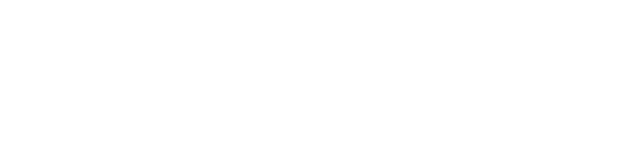
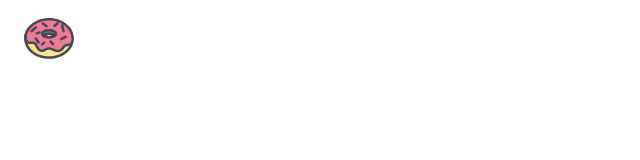
Before and after one commit to alvingomez/grandmas-sweets, a plain HTML site: page index.html in a window 1280 px wide. Shown: the whole page, without its empty margins (0-640 px from the left). Drawn offline with nearby package versions, Linux system fonts and the light colour scheme.

Commit message:
Icons and navbar
I have added the icon finder comment links for the following icons. I added the navbar-brand icon donut.

```diff
--- a/index.html
+++ b/index.html
@@ -17,6 +17,42 @@
   </head>
   <body>
 
+      <!-- icons -->
+  <!--
+    https://www.iconfinder.com/icons/2427887/dessert_donut_doughnut_fat_sweets_icon
+    Creative Commons (Attribution 3.0 Unported);
+    https://www.iconfinder.com/korawan_m
+         -->
+  <!--
+    https://www.iconfinder.com/icons/2427860/baguette_bread_bread_loaf_food_toast_icon
+    Creative Commons (Attribution 3.0 Unported);
+    https://www.iconfinder.com/korawan_m
+         -->
+  <!--
+    https://www.iconfinder.com/icons/2427875/cup_cupcake_dessertice_cream_yogurt_icon
+    Creative Commons (Attribution 3.0 Unported);
+    https://www.iconfinder.com/korawan_m
+         -->
+  <!--
+    https://www.iconfinder.com/icons/2671457/candy_sweets_treat_trick_icon
+    Creative Commons (Attribution 3.0 Unported);
+    https://www.iconfinder.com/bluelabelicons
+         -->
+  <!--end of icons icons -->
+
+    <header id="header">
+      <nav class="navbar navbar-expand-lg px-4">
+         <!--
+    https://www.iconfinder.com/icons/2427887/dessert_donut_doughnut_fat_sweets_icon
+    Creative Commons (Attribution 3.0 Unported);
+    https://www.iconfinder.com/korawan_m
+         -->
+         <a href="#" class="navbar-brand">
+           <img src="img/logo.svg" alt="main icon">
+         </a>
+
+      </nav>
+    </header>
 
     <!-- Optional JavaScript -->
     <!-- jQuery first, then Popper.js, then Bootstrap JS -->
```
